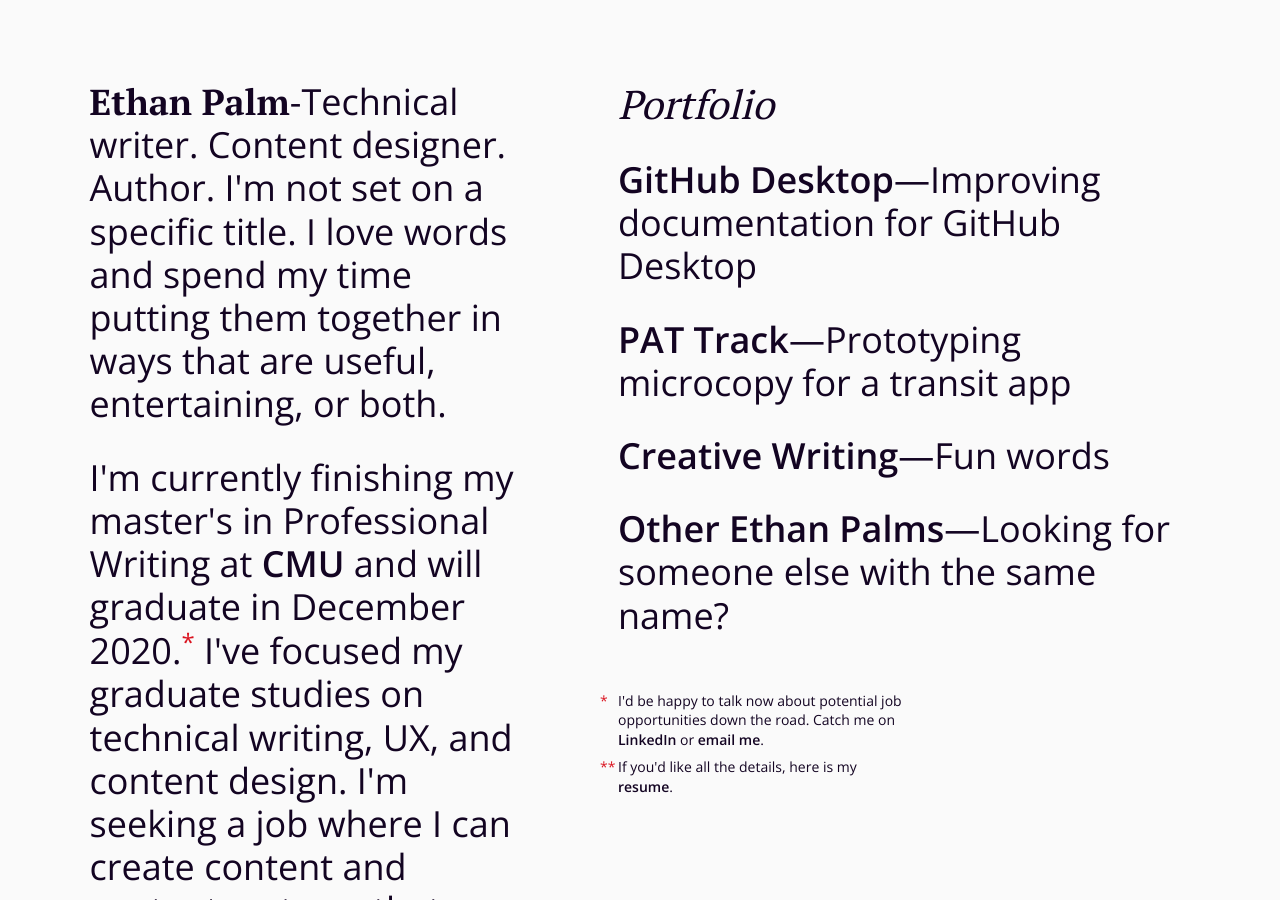
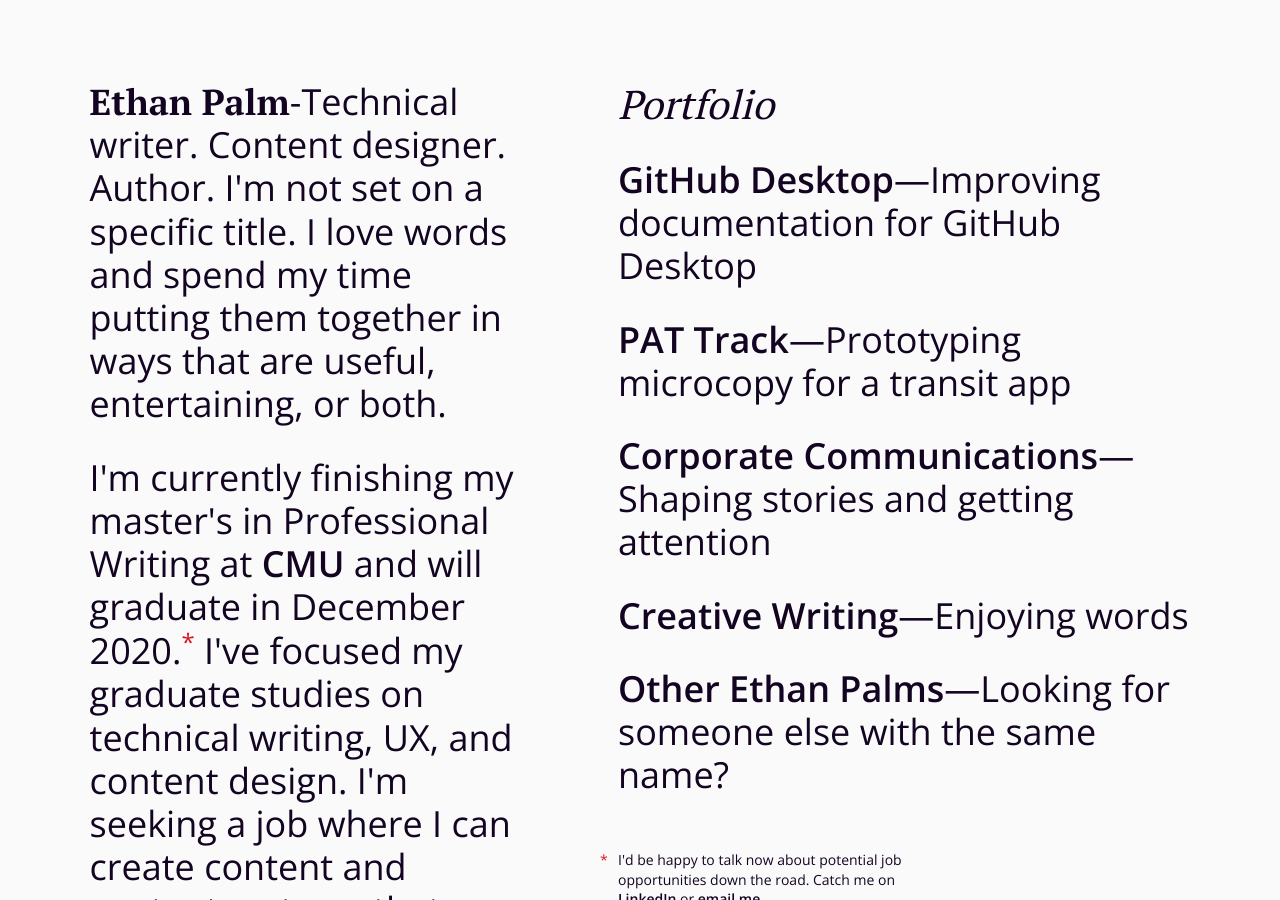
Before and after one commit to ethanpalm/ethanpalm.github.io, a Jekyll site: the page built from index.html, in a window 1280 px wide and 900 px high. Built offline with Jekyll 4.4.1, drawn with Linux system fonts in a browser that asks for light colours.

Commit message:
Update portfolio.yaml

```diff
--- a/_data/portfolio.yaml
+++ b/_data/portfolio.yaml
@@ -11,9 +11,15 @@
   show: true
   external: false
   id: PAT
-  site: https://www.figma.com/proto/c8fv8JfIgbFHk5MamkGBDE/PAT-Tracker-redesign?node-id=25%3A63&scaling=scale-down
+  site: https://www.figma.com/proto/c8fv8JfIgbFHk5MamkGBDE/PAT-Track-prototype?node-id=25%3A16&scaling=scale-down
+- title: Corporate Communications
+  description: Shaping stories and getting attention
+  url: /project/comms
+  show: true
+  external: false
+  id: comms
 - title: Creative Writing
-  description: Fun words
+  description: Enjoying words
   url: /project/creative
   show: true
   external: false
```
